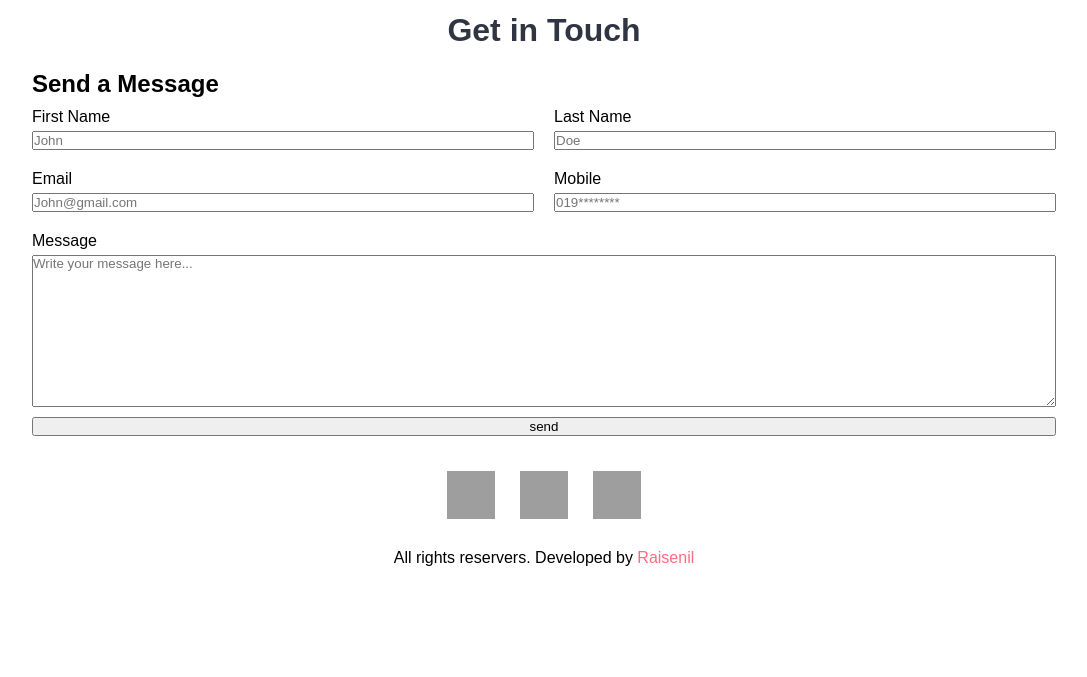
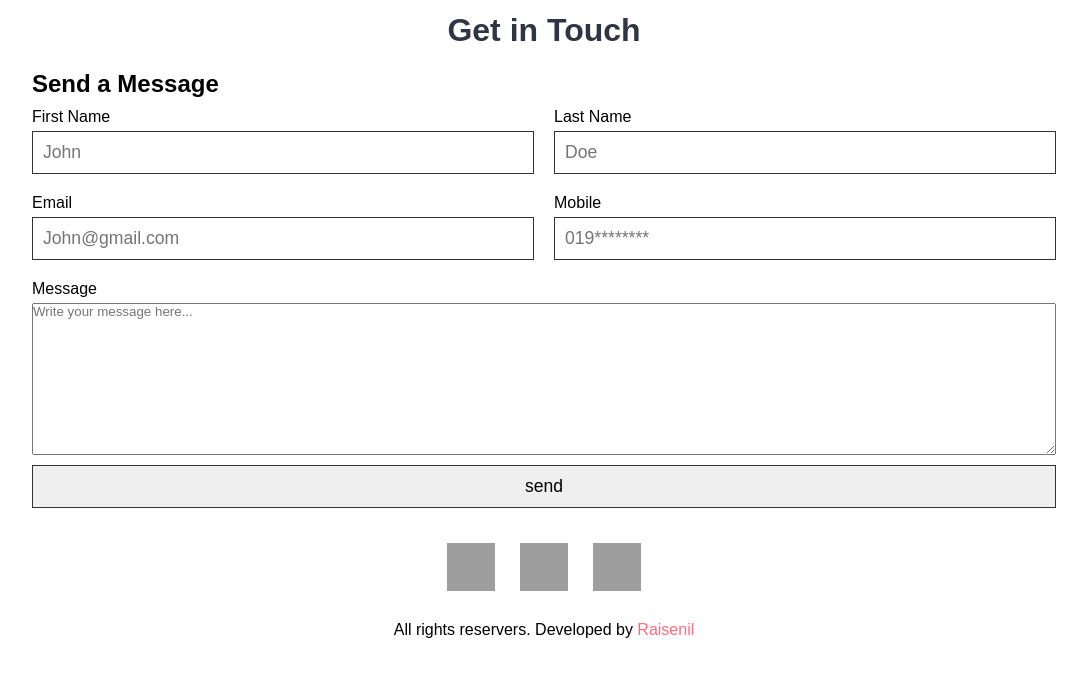
Before and after one commit to Raisenil/Food_Ordering_Website, a PHP site: page /contact.html in a window 1280 px wide. Shown: the part 86-763 px from the top of the page, without its empty margins (96-1183 px from the left). Run offline with PHP 8.4, Linux system fonts and the light colour scheme; grey boxes are pictures that could not be loaded.

Commit message:
Update repo

```diff
--- a/css/style.css
+++ b/css/style.css
@@ -242,7 +242,12 @@ fieldset{
     font-weight: 500;
 }
 
-.inputBox input
+.inputBox input{
+    padding: 10px;
+    font-size: 1.1em;
+    outline: none;
+    border: 1px solid #333 ;
+}
 /* css for responsive size */
 
 @media only screen and (max-width: 768px){
```
